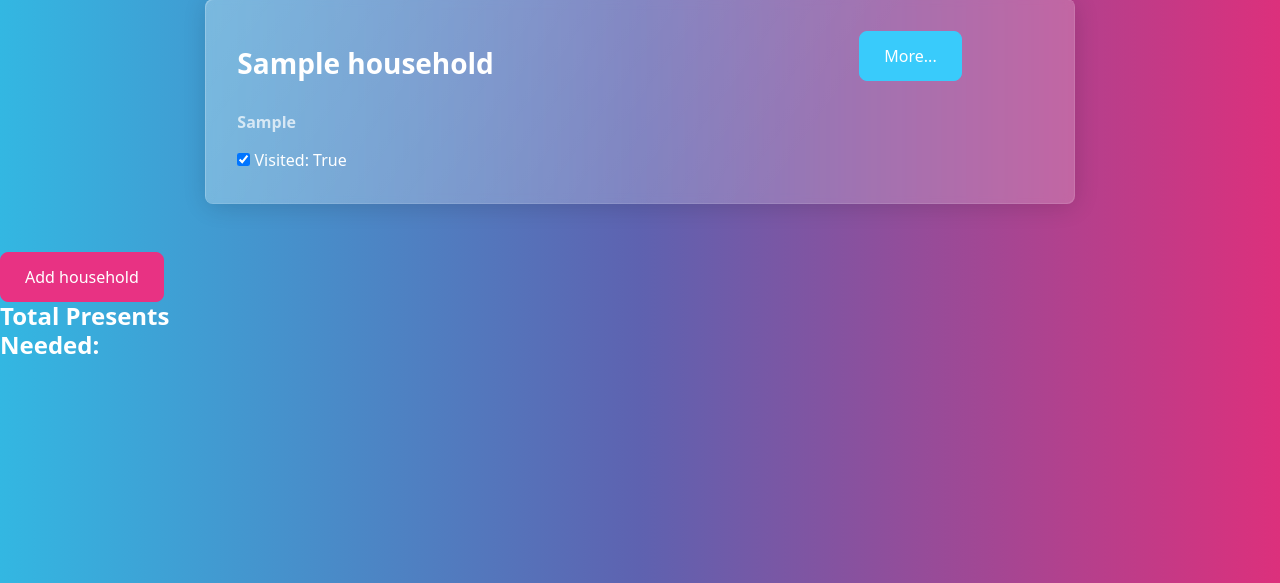
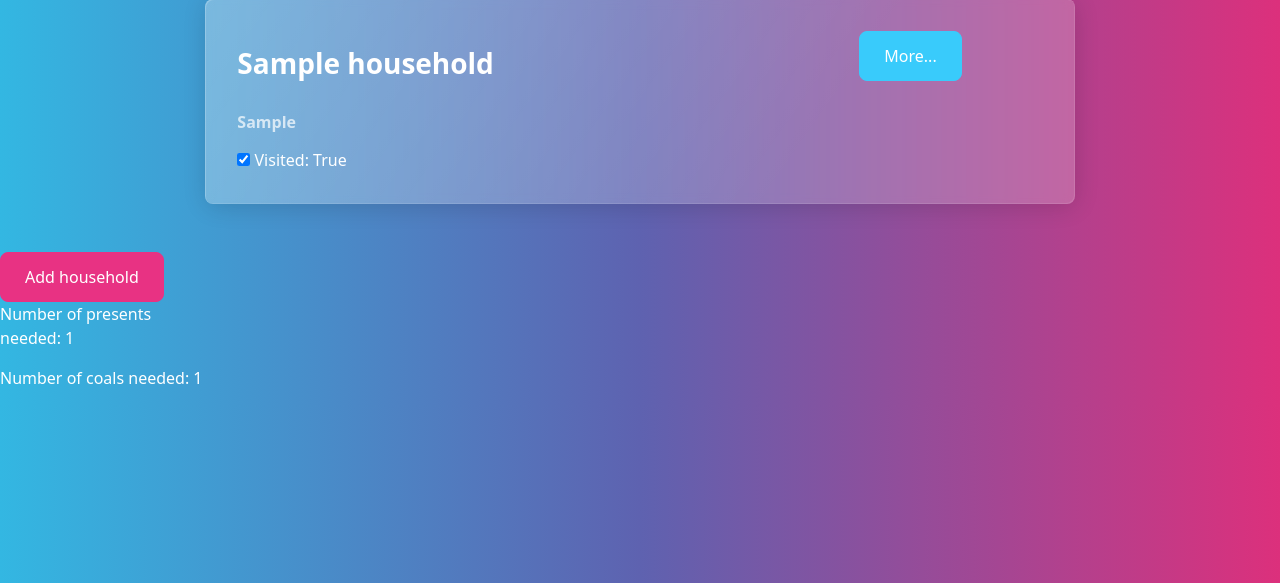
Before and after one commit to Will-WHyd/Reindeer-Radar, a Django app: template journey/templates/journey/list.html in a window 1280 px wide. Shown: the part 195-778 px from the top of the page. Run offline with Django 4.2, Linux system fonts and the light colour scheme; tables that the repository leaves empty hold one stand-in row (values such as "Sample post"); the template is opened without the code that fills it: values that come from a table or form of the project are taken from there, most other values are stand-ins (such as "Sample title", 1, 10 or a date in 2020); some libraries are stand-ins or nearby versions.

Commit message:
Updated the code for list.html

```diff
--- a/journey/templates/journey/list.html
+++ b/journey/templates/journey/list.html
@@ -28,9 +28,9 @@
 
                     <div class="col-md-3">
                         <button class="btn btn-info" type="button" data-bs-toggle="collapse"
-                            data-bs-target="#collapse-{{household.id}}">More...</button>
+                            data-bs-target="#collapse-{{ household.id }}">More...</button>
                     </div>
-                    <div class="collapse" id="collapse-{{household.id}}">
+                    <div class="collapse" id="collapse-{{ household.id }}">
                         <div class="card-body">
                             <hr>
                             <div class="row">
@@ -66,7 +66,12 @@
 
         <a class="btn btn-primary btn-block" href="#"> Add household</a>
 
-            <div class="align-self-end"><h4>Total Presents Needed:</h4></div>
+        <div class="align-self-end">
+            <p id="nice_counter">Number of presents needed: {{ nice_count }}</p>
+            <p id="naughty_counter">Number of coals needed: {{ naughty_count }}</p>
+        </div>
+
+
     </div>
 
 </div>
```
Lines whose indentation alone changed are shown as unchanged.
